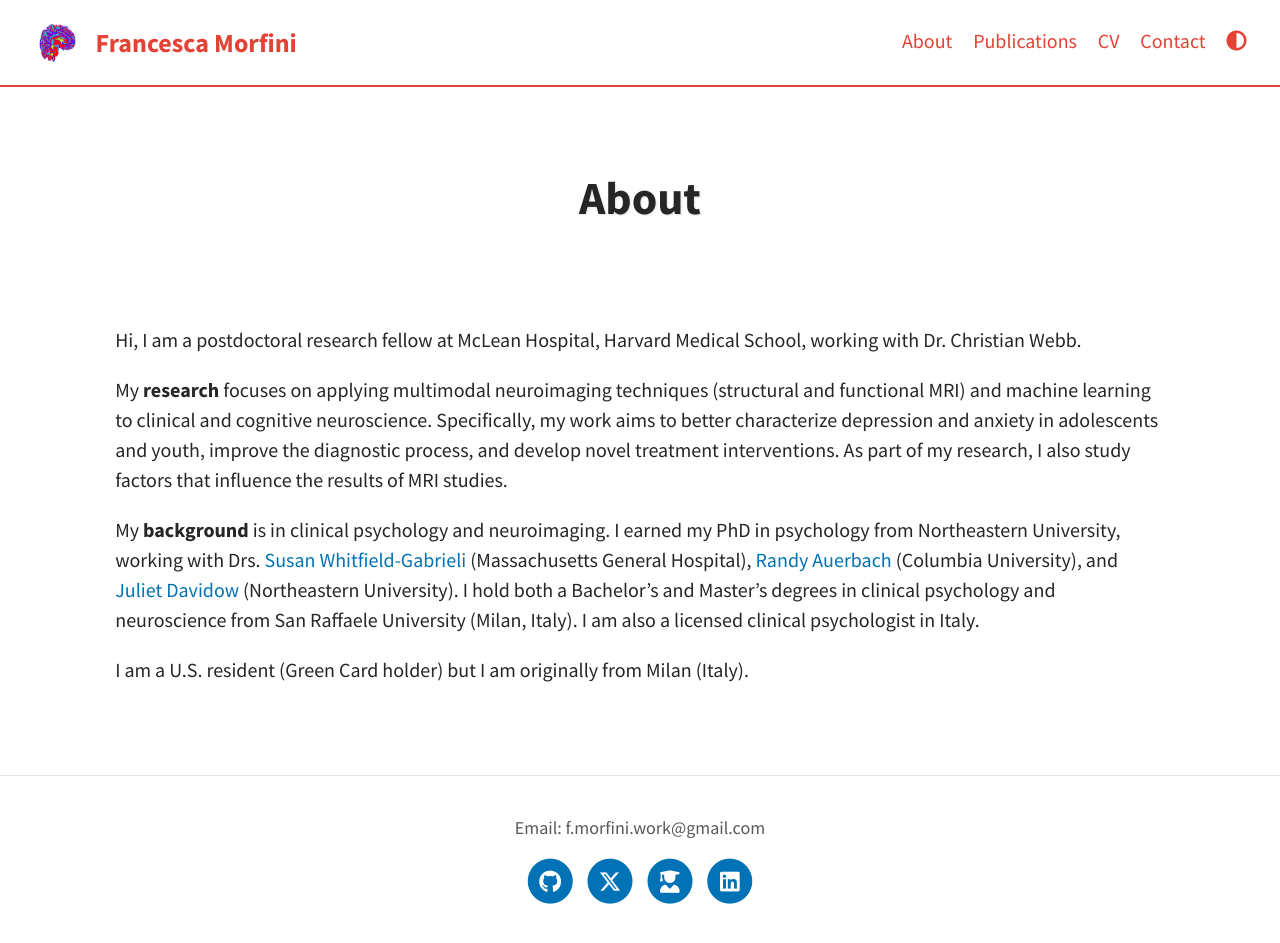
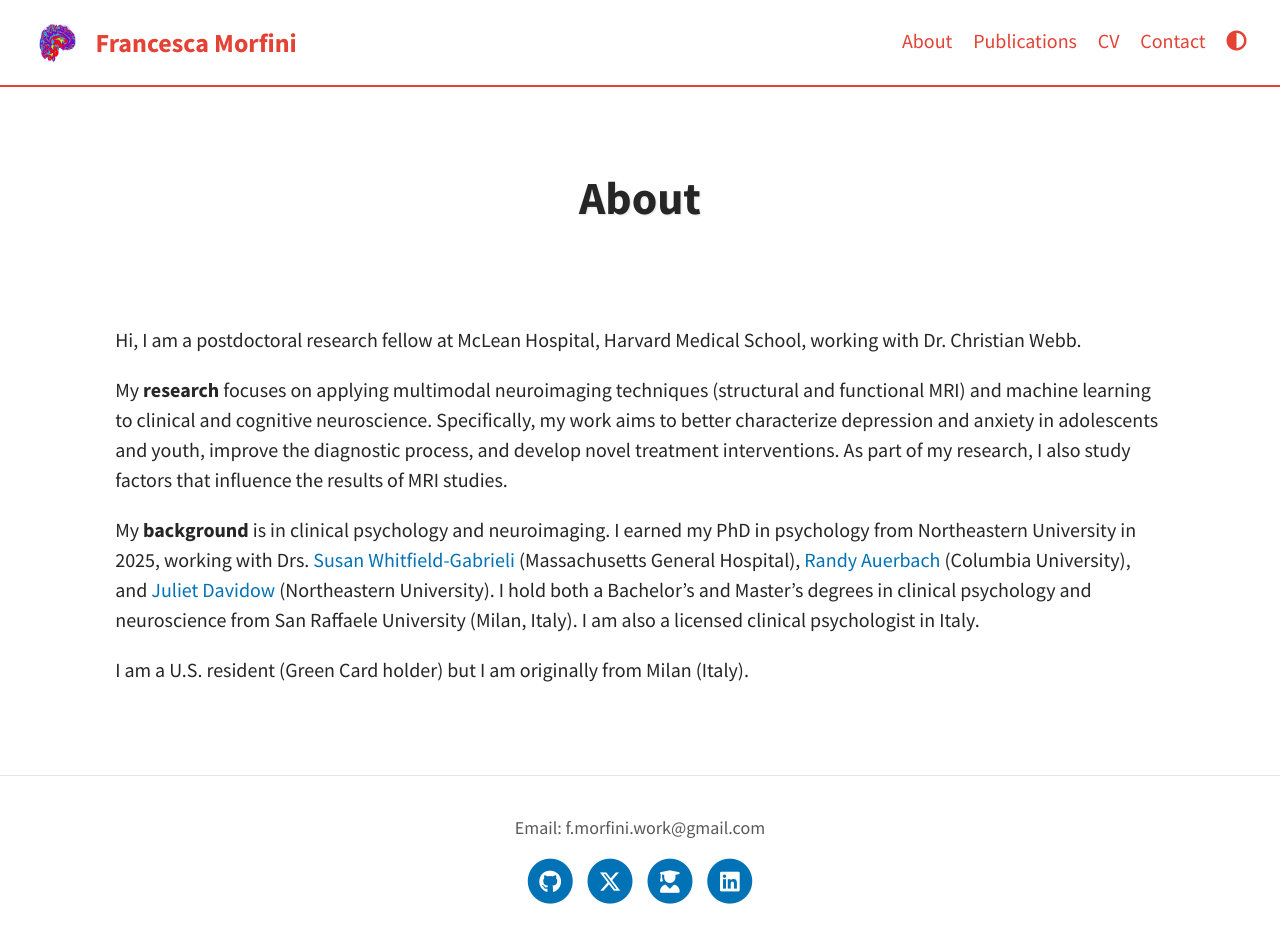
Before and after one commit to fmorfini/fmorfini.github.io, a Jekyll site: the page built from pages/about.md, in a window 1280 px wide and 943 px high. Built offline with Jekyll 4.4.1, drawn with Linux system fonts in a browser that asks for light colours; a script that is not in the unit is left out.

Commit message:
small fixes

```diff
--- a/index.html
+++ b/index.html
@@ -12,7 +12,7 @@
 	<p style="text-align: left; width:100%; margin: auto;" >
 	<br><br>
 
-	Hi, I am Francesca! I am a postdoctoral research fellow at McLean Hospital, Harvard Medical School, working with Dr.
-	<a href="https://webbslab.com/" target="_blank" rel="noopener noreferrer" >Christian Webb</a> (McLean Hospital), in the Treatment & Etiology of Depression in Youth Laboratory.
+	Hi, I am Francesca! I am a postdoctoral research fellow at McLean Hospital, Harvard Medical School. I work with Dr.
+	<a href="https://webbslab.com/" target="_blank" rel="noopener noreferrer" >Christian Webb</a> (McLean Hospital) in the Treatment & Etiology of Depression in Youth Laboratory.
 	<br><br>
 </div>
--- a/pages/about.md
+++ b/pages/about.md
@@ -12,6 +12,6 @@
 Specifically, my work aims to better characterize depression and anxiety in adolescents and youth, improve the diagnostic process, and develop novel treatment interventions.
 As part of my research, I also study factors that influence the results of MRI studies.
 
-My **background** is in clinical psychology and neuroimaging. I earned my PhD in psychology from Northeastern University, working with Drs. [Susan Whitfield-Gabrieli](https://www.massgeneral.org/psychiatry/research/precision-psychiatry/team) (Massachusetts General Hospital), [Randy Auerbach](https://www.auerbachlab.com/) (Columbia University), and [Juliet Davidow](https://lbdlpsych.sites.northeastern.edu/) (Northeastern University). I hold both a Bachelor's and Master's degrees in clinical psychology and neuroscience from San Raffaele University (Milan, Italy). I am also a licensed clinical psychologist in Italy.
+My **background** is in clinical psychology and neuroimaging. I earned my PhD in psychology from Northeastern University in 2025, working with Drs. [Susan Whitfield-Gabrieli](https://www.massgeneral.org/psychiatry/research/precision-psychiatry/team) (Massachusetts General Hospital), [Randy Auerbach](https://www.auerbachlab.com/) (Columbia University), and [Juliet Davidow](https://lbdlpsych.sites.northeastern.edu/) (Northeastern University). I hold both a Bachelor's and Master's degrees in clinical psychology and neuroscience from San Raffaele University (Milan, Italy). I am also a licensed clinical psychologist in Italy.
 
 I am a U.S. resident (Green Card holder) but I am originally from Milan (Italy).
```
Also changed, not shown: pages/contact.md (+0 -1 lines).
